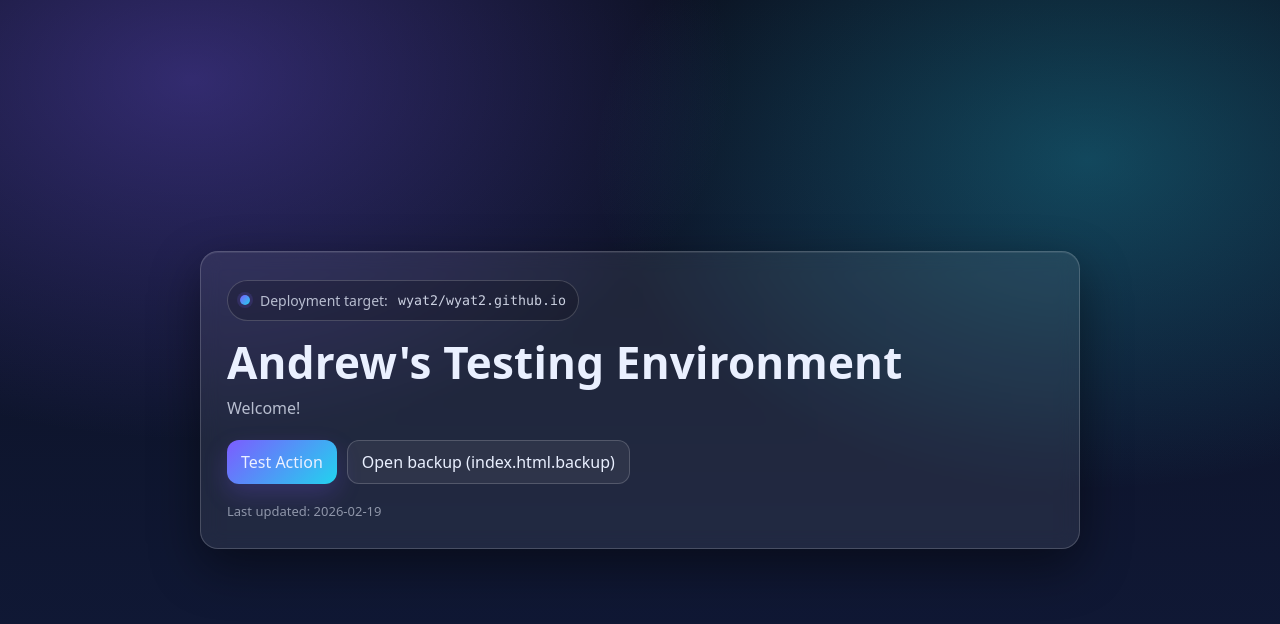
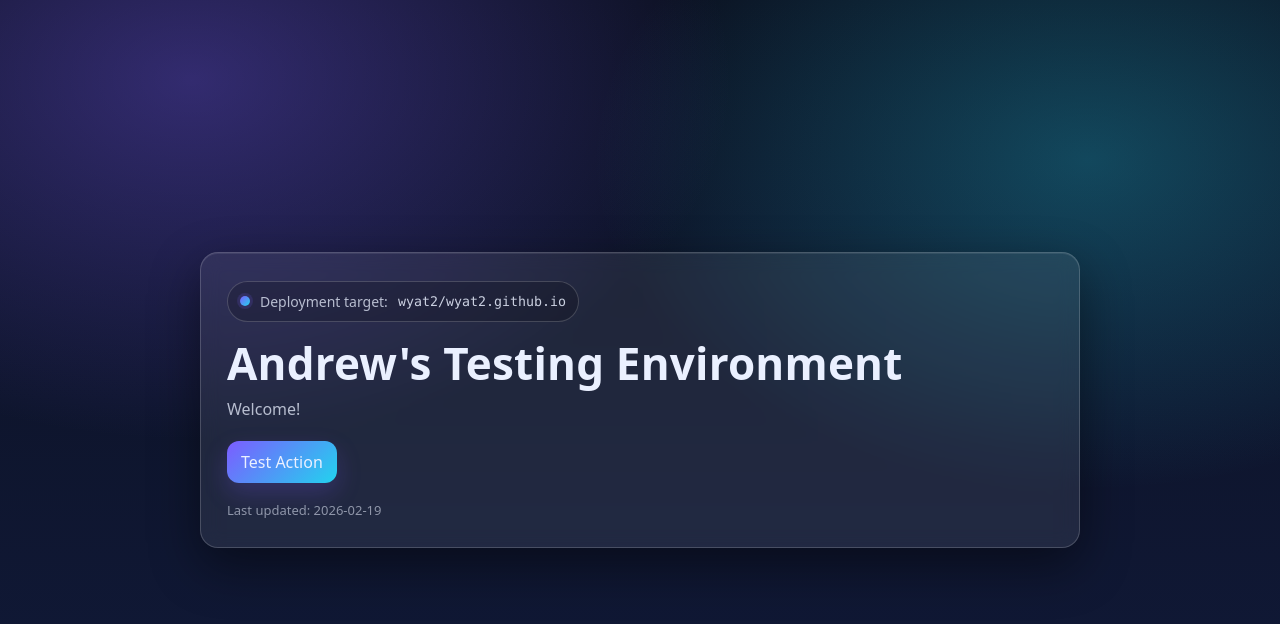
Before and after one commit to wyat2/wyat2.github.io, a plain HTML site: page index.html in a window 1280 px wide. Drawn offline with Linux system fonts and the light colour scheme.

Commit message:
Update index.html

```diff
--- a/index.html
+++ b/index.html
@@ -131,7 +131,6 @@
 
     <div class="buttons">
       <a class="btn primary" href="#" onclick="alert('Hello from Andrew\\'s Testing Environment!'); return false;">Test Action</a>
-      <a class="btn" href="index.html.backup">Open backup (index.html.backup)</a>
     </div>
 
     <footer>Last updated: <span id="date"></span></footer>
```
